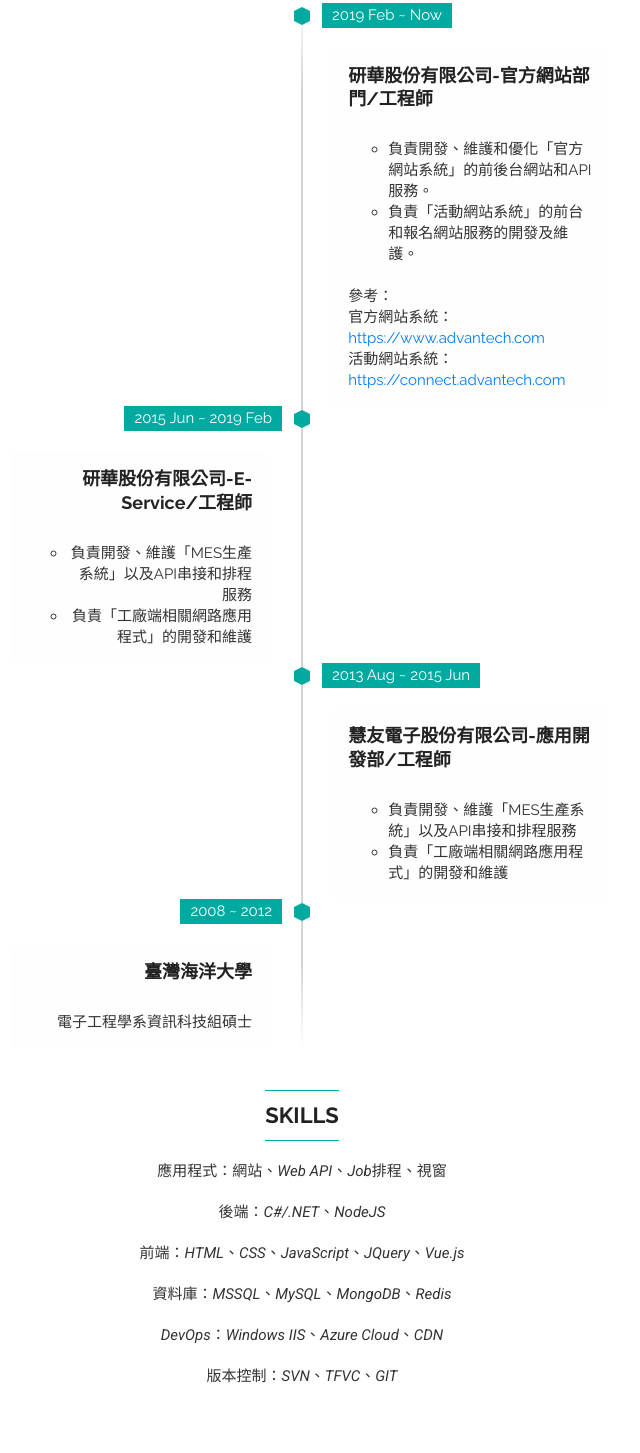
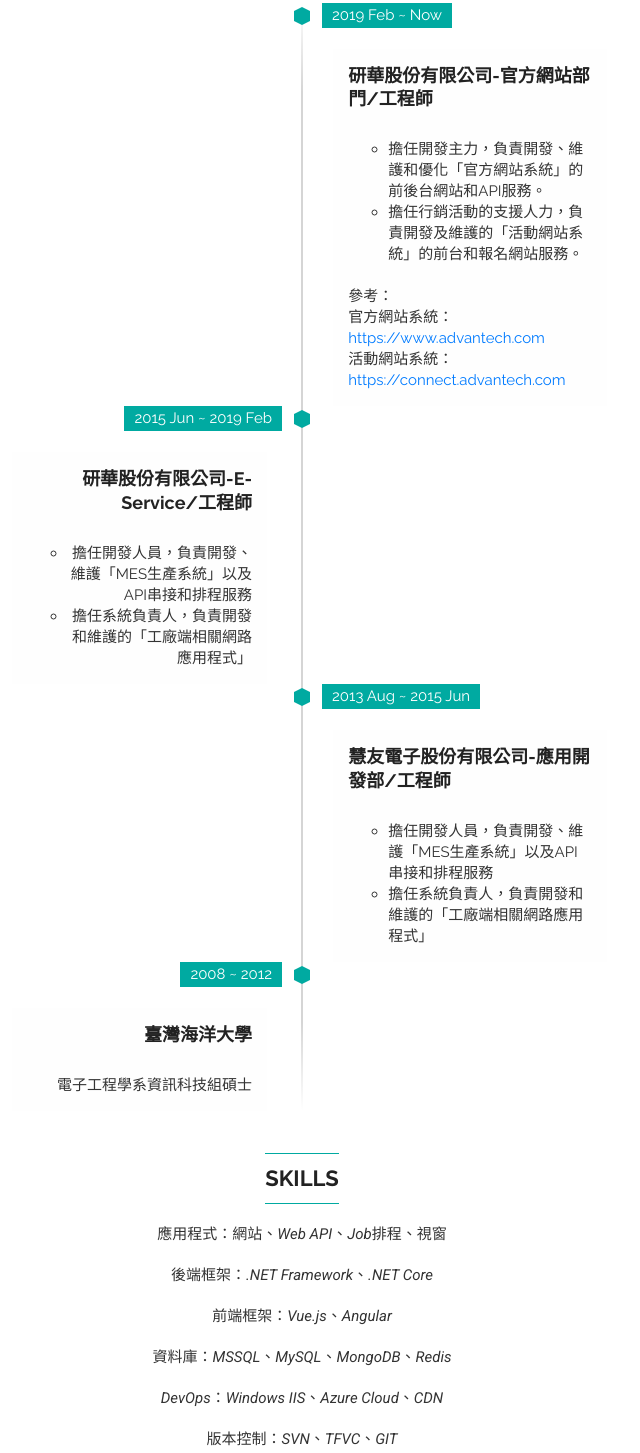
Before and after one commit to andychung0214/andychung0214.github.io, a plain HTML site: page about/index.html in a window 1280 px wide. Shown: the part 607-2060 px from the top of the page, without its empty margins (338-978 px from the left). Drawn offline with Linux system fonts and the light colour scheme; a script that the page names is missing.

Commit message:
Change About Content

```diff
--- a/about/index.html
+++ b/about/index.html
@@ -127,8 +127,8 @@
               </div>
               <div class="desc"><h5>研華股份有限公司-官方網站部門/工程師</h5><br>
               <ul>
-                <li>負責開發、維護和優化「官方網站系統」的前後台網站和API服務。</li>
-                <li>負責「活動網站系統」的前台和報名網站服務的開發及維護。</li>
+                <li>擔任開發主力，負責開發、維護和優化「官方網站系統」的前後台網站和API服務。</li>
+                <li>擔任行銷活動的支援人力，負責開發及維護的「活動網站系統」的前台和報名網站服務。</li>
               </ul>
               <br>
               參考：<br>
@@ -147,8 +147,8 @@
               </div>
               <div class="desc"><h5>研華股份有限公司-E-Service/工程師</h5><br>
                 <ul>
-                  <li>負責開發、維護「MES生產系統」以及API串接和排程服務</li>
-                  <li>負責「工廠端相關網路應用程式」的開發和維護</li>
+                  <li>擔任開發人員，負責開發、維護「MES生產系統」以及API串接和排程服務</li>
+                  <li>擔任系統負責人，負責開發和維護的「工廠端相關網路應用程式」</li>
                 </ul>
                 </div>
             </div>
@@ -163,8 +163,8 @@
               </div>
               <div class="desc"><h5>慧友電子股份有限公司-應用開發部/工程師</h5><br>
                 <ul>
-                  <li>負責開發、維護「MES生產系統」以及API串接和排程服務</li>
-                  <li>負責「工廠端相關網路應用程式」的開發和維護</li>
+                  <li>擔任開發人員，負責開發、維護「MES生產系統」以及API串接和排程服務</li>
+                  <li>擔任系統負責人，負責開發和維護的「工廠端相關網路應用程式」</li>
                 </ul>
                 </div>
             </div>
@@ -189,8 +189,8 @@
         <h4 class="widget-title">SKILLS</h4>
         <div class="content">
           <div class="text-center">應用程式：網站、Web API、Job排程、視窗</div>
-          <div class="text-center">後端：C#/.NET、NodeJS</div>
-          <div class="text-center">前端：HTML、CSS、JavaScript、JQuery、Vue.js</div>
+          <div class="text-center">後端框架：.NET Framework、.NET Core</div>
+          <div class="text-center">前端框架：Vue.js、Angular</div>
           <div class="text-center">資料庫：MSSQL、MySQL、MongoDB、Redis</div>
           <div class="text-center">DevOps：Windows IIS、Azure Cloud、CDN</div>
           <div class="text-center">版本控制：SVN、TFVC、GIT</div>
```
